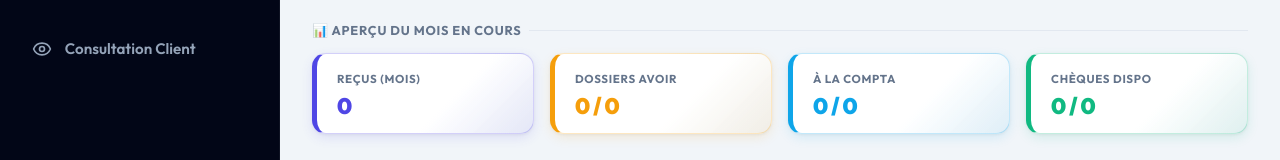
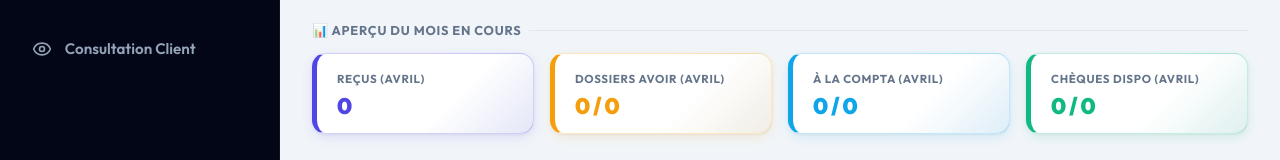
Before and after one commit to jeanfelicksDev/suivi-caution-web, a Next.js app: page /dashboard in a window 1280 px wide. Shown: the part 146-306 px from the top of the page. Built offline with nearby package versions, Linux system fonts and the light colour scheme; no server answers; the database is empty; sample sign-in values are in the browser's storage.

Commit message:
UI: ajouter le nom du mois en cours aux libellés des palettes du dashboard

```diff
--- a/app/dashboard/page.tsx
+++ b/app/dashboard/page.tsx
@@ -89,6 +89,9 @@ export default function Dashboard() {
     else if (startDate) periodText = `depuis le ${formatPartDate(startDate)}`;
     else if (endDate) periodText = `jusqu'au ${formatPartDate(endDate)}`;
 
+    const currentMonthName = new Date().toLocaleString('fr-FR', { month: 'long' });
+    const monthLabel = currentMonthName.charAt(0).toUpperCase() + currentMonthName.slice(1);
+
     return (
         <div className="container" style={{ paddingBottom: '3rem' }}>
             <header style={{ marginBottom: '2rem', display: 'flex', justifyContent: 'space-between', alignItems: 'center' }}>
@@ -147,22 +150,22 @@ export default function Dashboard() {
             </div>
             <div style={{ display: 'grid', gridTemplateColumns: 'repeat(4, 1fr)', gap: '1rem', marginBottom: '1.5rem' }}>
                 <MiniPalette
-                    label="Reçus (Mois)"
+                    label={`Reçus (${monthLabel})`}
                     value={stats ? String(stats.statsCards.totalDossiers) : "—"}
                     color="#4f46e5"
                 />
                 <MiniPalette
-                    label="Dossiers Avoir"
+                    label={`Dossiers Avoir (${monthLabel})`}
                     value={stats ? `${stats.statsCards.countAvoir} / ${stats.statsCards.totalDossiers}` : "—"}
                     color="#f59e0b"
                 />
                 <MiniPalette
-                    label="À la Compta"
+                    label={`À la Compta (${monthLabel})`}
                     value={stats ? `${stats.statsCards.countCompta} / ${stats.statsCards.totalDossiers}` : "—"}
                     color="#0ea5e9"
                 />
                 <MiniPalette
-                    label="Chèques Dispo"
+                    label={`Chèques Dispo (${monthLabel})`}
                     value={stats ? `${stats.statsCards.countCheque} / ${stats.statsCards.totalDossiers}` : "—"}
                     color="#10b981"
                 />
```
